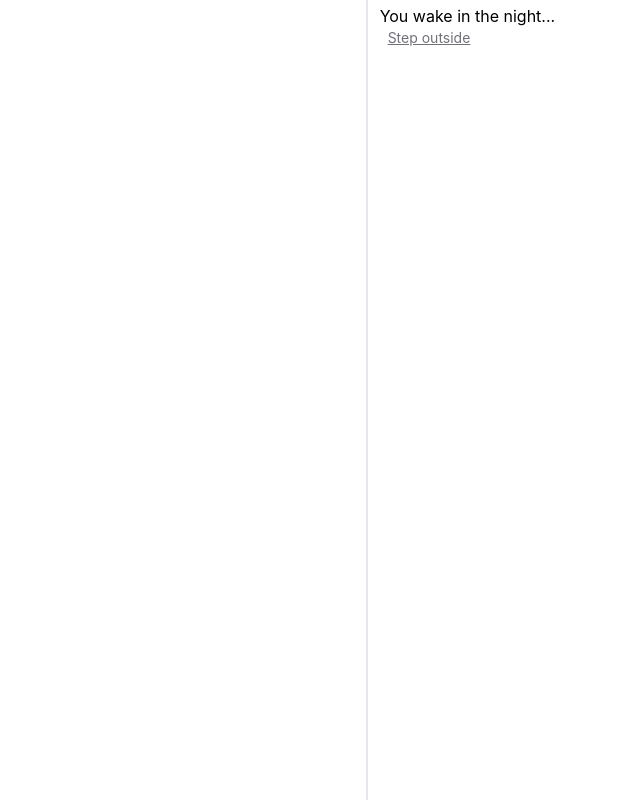
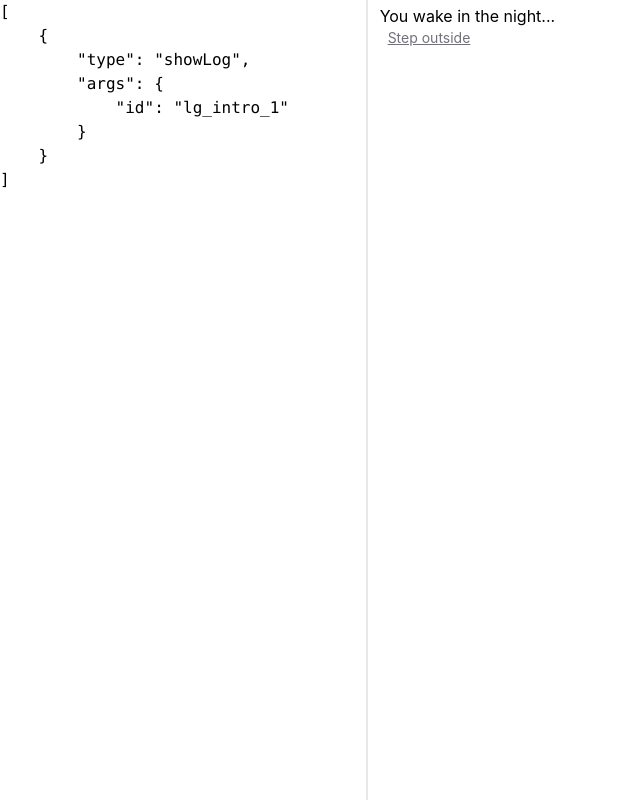
Before and after one commit to rewelcabiles/Isledle, a Vue app: page / in a window 1280 px wide. Shown: the whole page, without its empty margins (0-640 px from the left). Built offline with nearby package versions, Linux system fonts and the light colour scheme.

Commit message:
Temporaryily show message bus data in game

```diff
--- a/src/models/MessageBus.ts
+++ b/src/models/MessageBus.ts
@@ -8,6 +8,7 @@ export class MessageBus {
     observers:  MessageBus[] = []
     allowedActions: string[] = []
     functionMap: actionFunctionMapInterface = {};
+    eventList: any[] = [];
 
     constructor(functionMap?: actionFunctionMapInterface){
         if (functionMap){
@@ -24,6 +25,7 @@ export class MessageBus {
         );
     }
     notify(action: ActionInterface): void {
+        this.eventList.push(action)
         this.observers.forEach( observer => {
             observer.update(action);
         });
--- a/src/views/HomeSettlement/UI.vue
+++ b/src/views/HomeSettlement/UI.vue
@@ -1,6 +1,7 @@
 <template lang="">
-    <div v-if="is_visible" class="transition-all duration-700 flex flex-row h-screen w-screen fixed pointer-events-none">
-        <div class="w-1/3 relative">
+    <div v-if="is_visible" class="transition-all duration-700 flex flex-row h-screen w-screen fixed">
+        <div class="w-1/3 relative h-100 overflow-auto">
+            <pre>{{ JSON.stringify(actionStore.messageBus.eventList, null, '\t') }}</pre>
 
         </div>
         <div class="w-1/2 relative flex flex-col border-l-2">
```
